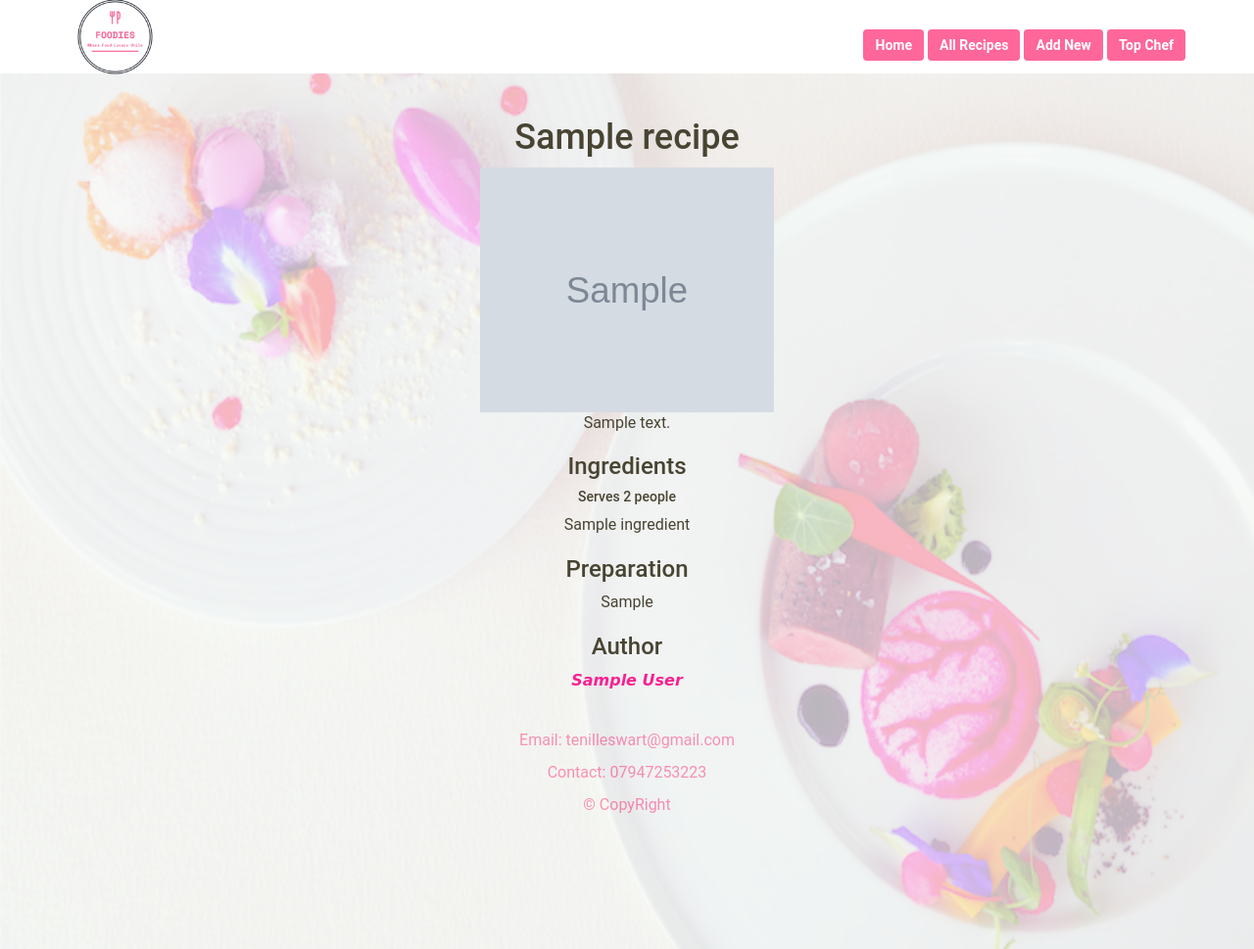
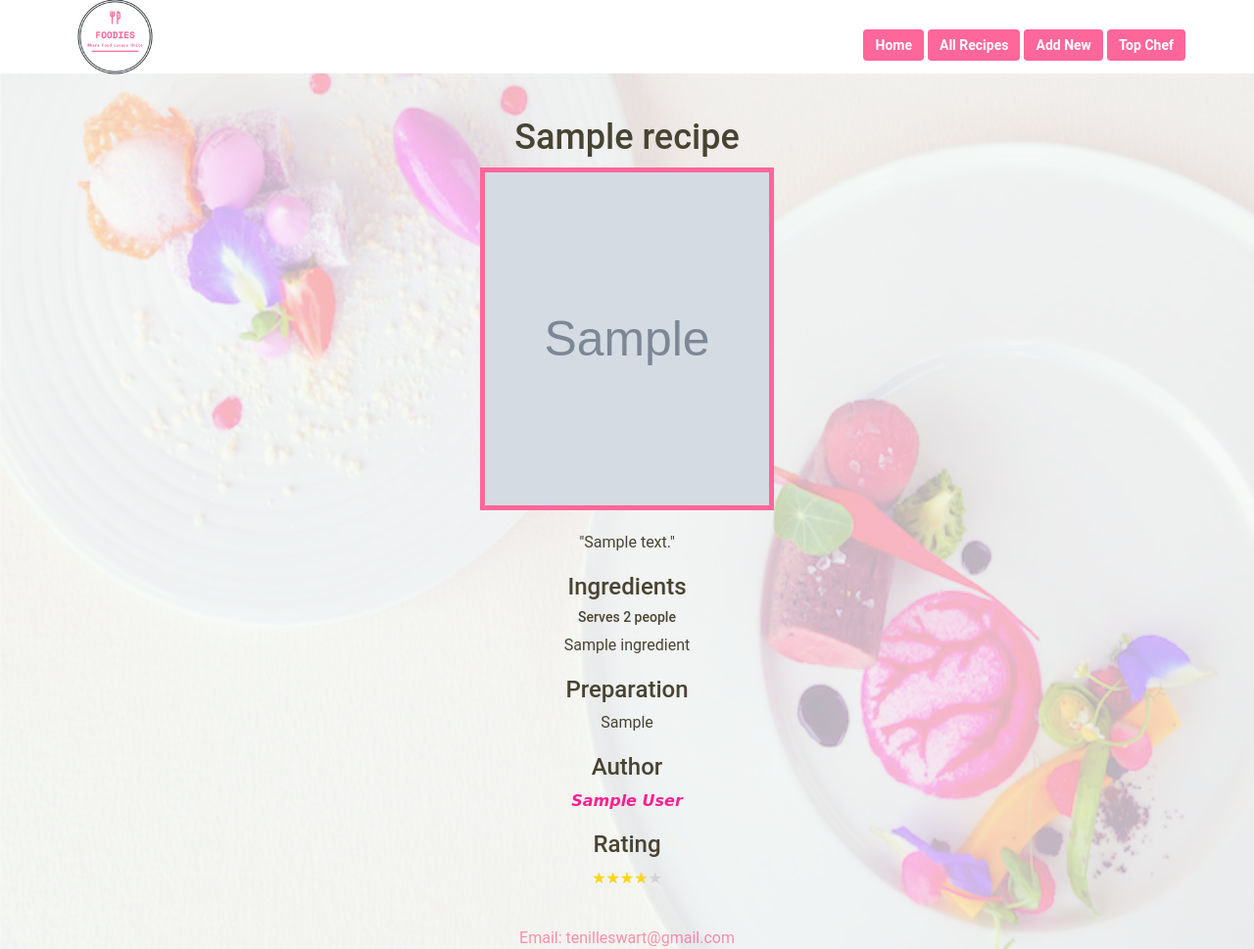
Before and after one commit to tenilleswart/foodies, a Flask app: page /allrecipes/1 in a window 1280 px wide. Shown: the whole page at 98% size. Run offline with Flask 2, Linux system fonts and the light colour scheme; tables that the repository leaves empty hold one stand-in row (values such as "Sample post"); grey boxes marked "Sample" are stand-in pictures; some libraries are stand-ins or nearby versions.

Commit message:
added star rating and styling to recipe.html page

```diff
--- a/app.py
+++ b/app.py
@@ -182,7 +182,7 @@ def newrecipe():
         print(recipe_rating_request)
 
         recipeObject = Recipe(recipe_title=recipe_title_request,
-          recipe_description=recipe_method_request,
+          recipe_description=recipe_description_request,
           author_id=authorObject.author_id,
           ingredient_id=ingredientObject.ingredient_id,
           recipe_method=recipe_method_request,
--- a/static/css/style.css
+++ b/static/css/style.css
@@ -427,8 +427,10 @@ tr:nth-child(even) {
 /* RECIPE PAGE */
 
 img.img-size {
-	height: 250px;
-	width: 300px;
+	height: 350px;
+    width: 300px;
+    border: #ff6699 solid;
+    border-width: thick;
 }
 
 
@@ -438,3 +440,45 @@ img.img-size {
     font-family: cursive;
     color:#f82191;
 }
+
+.stars-container {
+	position: relative;
+	display: inline-block;
+	color:transparent;
+}
+
+.stars-container:before {
+	position: absolute;
+	top: 0;
+	left: 0;
+	content: '★★★★★';
+	color: lightgray;
+
+}
+
+.stars-container:after {
+	position: absolute;
+	top: 0;
+	left: 0;
+	content: '★★★★★';
+	color: gold;
+	overflow: hidden;
+
+}
+
+.stars-1:after {
+	width: 20%;
+}
+
+.stars-2:after {
+	width: 40%;
+}
+.stars-3:after {
+	width: 60%;
+}
+.stars-4:after {
+	width: 80%;
+}
+.stars-5:after {
+	width: 100%;
+}
--- a/templates/recipe.html
+++ b/templates/recipe.html
@@ -57,7 +57,9 @@
       <div class="col-sm-12">
        <h1> {{result.Recipe.recipe_title}}</h1>
        <img src="/static/images/{{ result.Recipe.recipe_photo }}" class="img-size">
-       <p> {{result.Recipe.recipe_description}}</p>
+       <br />
+       <br />
+       <p> "{{result.Recipe.recipe_description}}"</p>
        <section id="ingredients">
         <h3>Ingredients</h3>
         <h5>Serves 2 people</h5>
@@ -73,6 +75,14 @@
             <h3>Author</h3>
                 <span class="author-name">{{result.Author.first_name}} {{result.Author.last_name}}</span>
 
+        </section>
+        <section>
+          <h3>Rating</h3>
+          <div>
+            <span class="stars-container stars-{{result.Recipe.recipe_rating}}">
+             ★★★★★
+          </span>
+          </div>
         </section>
     </div>
   </div>
```
Also changed, not shown: static/images/6HM39Y75NR9ERQ1CWSX20327LIHJCU-ROAST_CHICKEN.webp (added), static/images/8U8YZE2BYKP8PIZDVYCT7FKDBP61DN-ROAST_CHICKEN.webp (added), static/images/DG7QC3IZ6NY8QFJMO5ECLRLG04OS9U-ricotto_pasta.webp (added).
